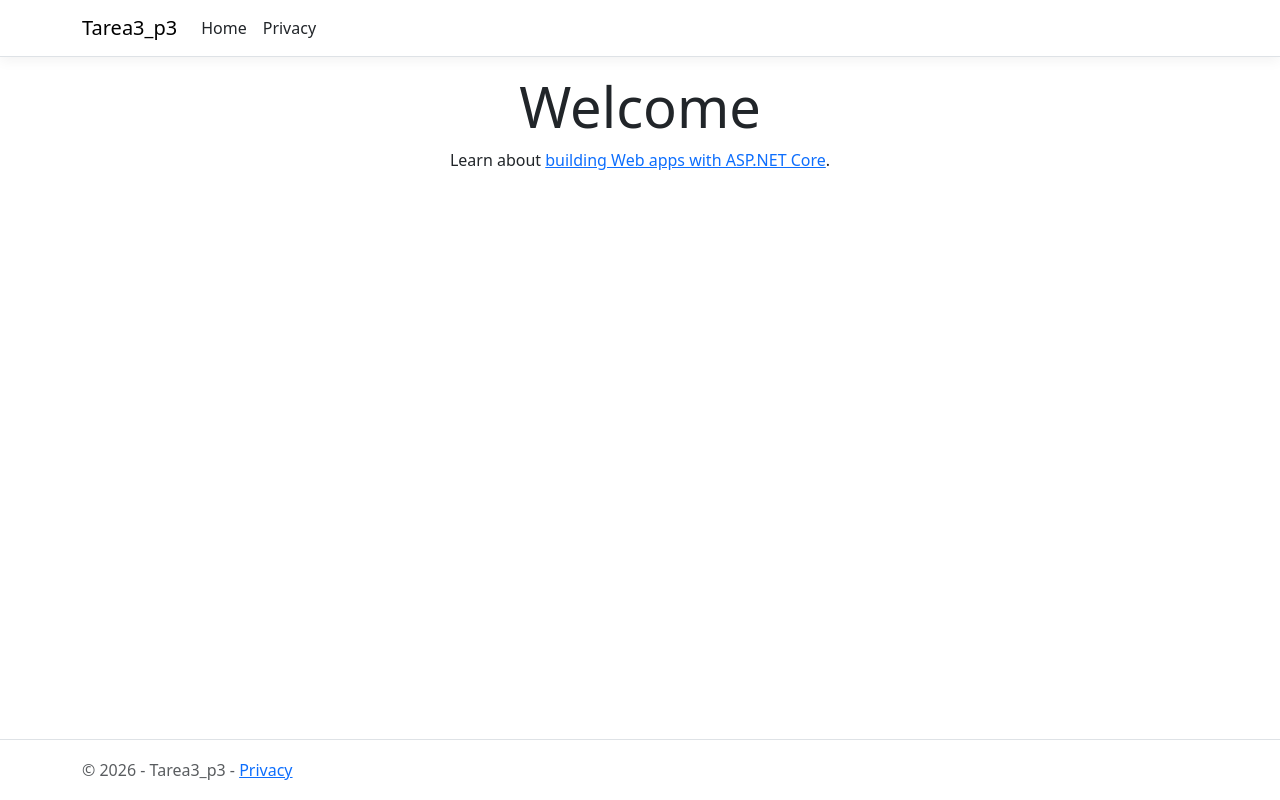
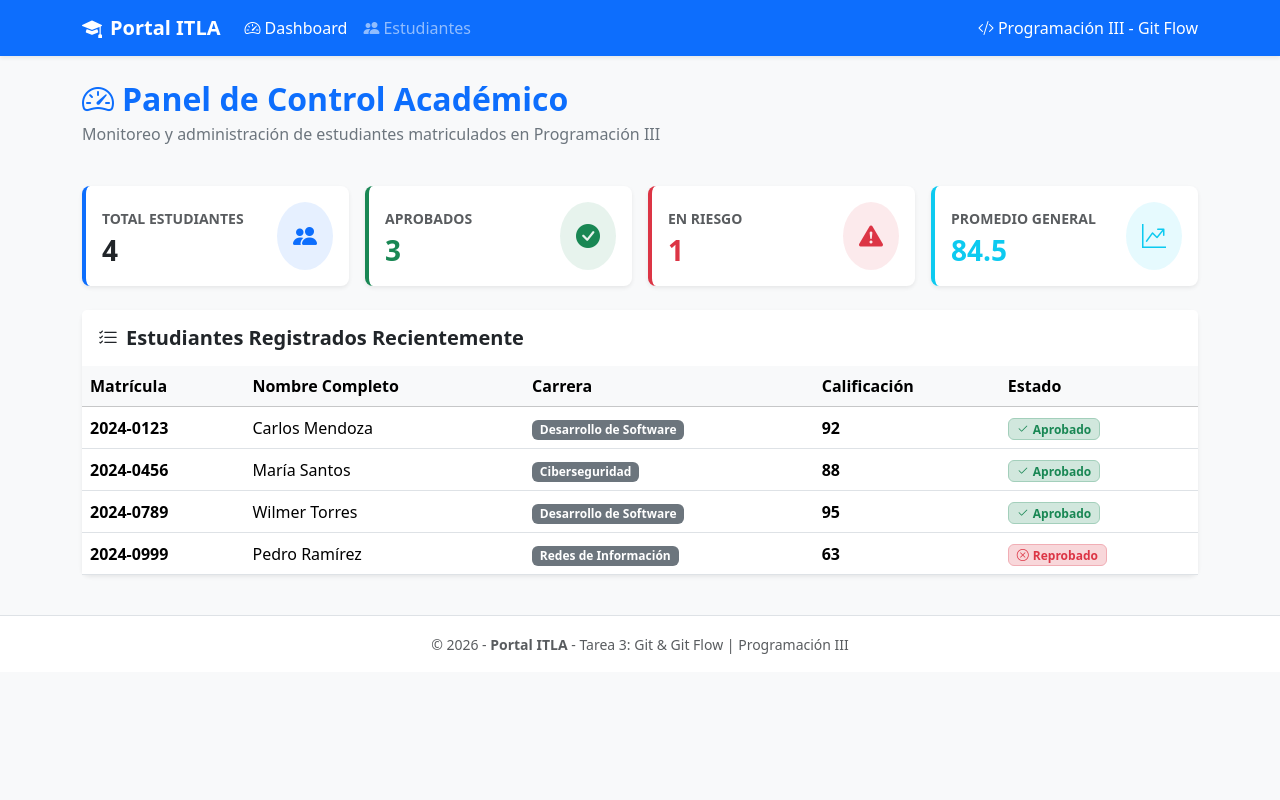
Before and after one commit to MrTorres30/Wilmer_Torres_Tarea_3, an ASP.NET Core app: page / in a window 1280 px wide. Run offline with ASP.NET Core 8, Linux system fonts and the light colour scheme; style sheets or scripts are compiled from the project's sources.

Commit message:
feat: implementacion de dashboard academico y modelo estudiante

```diff
--- a/Pages/Index.cshtml
+++ b/Pages/Index.cshtml
@@ -1,10 +1,128 @@
 @page
 @model IndexModel
 @{
-    ViewData["Title"] = "Home page";
+    ViewData["Title"] = "Dashboard";
 }
 
-<div class="text-center">
-    <h1 class="display-4">Welcome</h1>
-    <p>Learn about <a href="https://learn.microsoft.com/aspnet/core">building Web apps with ASP.NET Core</a>.</p>
+<div class="row mb-4">
+    <div class="col-md-8">
+        <h2 class="fw-bold text-primary mb-1">
+            <i class="bi bi-speedometer2 me-2"></i>Panel de Control Académico
+        </h2>
+        <p class="text-secondary">Monitoreo y administración de estudiantes matriculados en Programación III</p>
+    </div>
 </div>
+
+<!-- Tarjetas de Métricas del Dashboard -->
+<div class="row g-3 mb-4">
+    <div class="col-sm-6 col-xl-3">
+        <div class="card border-0 shadow-sm rounded-3 bg-white border-start border-primary border-4">
+            <div class="card-body">
+                <div class="d-flex align-items-center justify-content-between">
+                    <div>
+                        <span class="text-muted text-uppercase fw-semibold small">Total Estudiantes</span>
+                        <h3 class="fw-bold text-dark mt-1 mb-0">@Model.TotalEstudiantes</h3>
+                    </div>
+                    <div class="bg-primary bg-opacity-10 text-primary p-3 rounded-circle">
+                        <i class="bi bi-people-fill fs-4"></i>
+                    </div>
+                </div>
+            </div>
+        </div>
+    </div>
+
+    <div class="col-sm-6 col-xl-3">
+        <div class="card border-0 shadow-sm rounded-3 bg-white border-start border-success border-4">
+            <div class="card-body">
+                <div class="d-flex align-items-center justify-content-between">
+                    <div>
+                        <span class="text-muted text-uppercase fw-semibold small">Aprobados</span>
+                        <h3 class="fw-bold text-success mt-1 mb-0">@Model.EstudiantesAprobados</h3>
+                    </div>
+                    <div class="bg-success bg-opacity-10 text-success p-3 rounded-circle">
+                        <i class="bi bi-check-circle-fill fs-4"></i>
+                    </div>
+                </div>
+            </div>
+        </div>
+    </div>
+
+    <div class="col-sm-6 col-xl-3">
+        <div class="card border-0 shadow-sm rounded-3 bg-white border-start border-danger border-4">
+            <div class="card-body">
+                <div class="d-flex align-items-center justify-content-between">
+                    <div>
+                        <span class="text-muted text-uppercase fw-semibold small">En Riesgo</span>
+                        <h3 class="fw-bold text-danger mt-1 mb-0">@Model.EstudiantesReprobados</h3>
+                    </div>
+                    <div class="bg-danger bg-opacity-10 text-danger p-3 rounded-circle">
+                        <i class="bi bi-exclamation-triangle-fill fs-4"></i>
+                    </div>
+                </div>
+            </div>
+        </div>
+    </div>
+
+    <div class="col-sm-6 col-xl-3">
+        <div class="card border-0 shadow-sm rounded-3 bg-white border-start border-info border-4">
+            <div class="card-body">
+                <div class="d-flex align-items-center justify-content-between">
+                    <div>
+                        <span class="text-muted text-uppercase fw-semibold small">Promedio General</span>
+                        <h3 class="fw-bold text-info mt-1 mb-0">@Model.PromedioGeneral</h3>
+                    </div>
+                    <div class="bg-info bg-opacity-10 text-info p-3 rounded-circle">
+                        <i class="bi bi-graph-up-arrow fs-4"></i>
+                    </div>
+                </div>
+            </div>
+        </div>
+    </div>
+</div>
+
+<!-- Tabla de Vista Rápida del Dashboard -->
+<div class="card border-0 shadow-sm rounded-3">
+    <div class="card-header bg-white py-3 border-0">
+        <h5 class="fw-bold text-dark mb-0">
+            <i class="bi bi-list-check me-2"></i>Estudiantes Registrados Recientemente
+        </h5>
+    </div>
+    <div class="table-responsive">
+        <table class="table table-hover align-middle mb-0">
+            <thead class="table-light">
+                <tr>
+                    <th>Matrícula</th>
+                    <th>Nombre Completo</th>
+                    <th>Carrera</th>
+                    <th>Calificación</th>
+                    <th>Estado</th>
+                </tr>
+            </thead>
+            <tbody>
+                @foreach (var est in Model.EstudiantesRecientes)
+                {
+                    <tr>
+                        <td class="fw-semibold">@est.Matricula</td>
+                        <td>@est.Nombre</td>
+                        <td><span class="badge bg-secondary">@est.Carrera</span></td>
+                        <td class="fw-bold">@est.Calificacion</td>
+                        <td>
+                            @if (est.Calificacion >= 70)
+                            {
+                                <span class="badge bg-success-subtle text-success border border-success-subtle px-2 py-1">
+                                    <i class="bi bi-check2 me-1"></i>Aprobado
+                                </span>
+                            }
+                            else
+                            {
+                                <span class="badge bg-danger-subtle text-danger border border-danger-subtle px-2 py-1">
+                                    <i class="bi bi-x-circle me-1"></i>Reprobado
+                                </span>
+                            }
+                        </td>
+                    </tr>
+                }
+            </tbody>
+        </table>
+    </div>
+</div>
--- a/Pages/Index.cshtml.cs
+++ b/Pages/Index.cshtml.cs
@@ -1,12 +1,30 @@
-using Microsoft.AspNetCore.Mvc;
 using Microsoft.AspNetCore.Mvc.RazorPages;
+using Tarea3_p3.Models;
 
 namespace Tarea3_p3.Pages;
 
 public class IndexModel : PageModel
 {
+    public int TotalEstudiantes { get; set; } = 4;
+    public int EstudiantesAprobados { get; set; } = 3;
+    public int EstudiantesReprobados { get; set; } = 1;
+    public double PromedioGeneral { get; set; } = 84.5;
+
+    public List<Estudiante> EstudiantesRecientes { get; set; } = new();
+
     public void OnGet()
     {
+        EstudiantesRecientes = new List<Estudiante>
+        {
+            new Estudiante { Id = 1, Matricula = "2024-0123", Nombre = "Carlos Mendoza", Carrera = "Desarrollo de Software", Calificacion = 92, FechaRegistro = DateTime.Now.AddDays(-10) },
+            new Estudiante { Id = 2, Matricula = "2024-0456", Nombre = "María Santos", Carrera = "Ciberseguridad", Calificacion = 88, FechaRegistro = DateTime.Now.AddDays(-8) },
+            new Estudiante { Id = 3, Matricula = "2024-0789", Nombre = "Wilmer Torres", Carrera = "Desarrollo de Software", Calificacion = 95, FechaRegistro = DateTime.Now.AddDays(-4) },
+            new Estudiante { Id = 4, Matricula = "2024-0999", Nombre = "Pedro Ramírez", Carrera = "Redes de Información", Calificacion = 63, FechaRegistro = DateTime.Now.AddDays(-2) }
+        };
 
+        TotalEstudiantes = EstudiantesRecientes.Count;
+        EstudiantesAprobados = EstudiantesRecientes.Count(e => e.Calificacion >= 70);
+        EstudiantesReprobados = EstudiantesRecientes.Count(e => e.Calificacion < 70);
+        PromedioGeneral = EstudiantesRecientes.Any() ? Math.Round(EstudiantesRecientes.Average(e => e.Calificacion), 1) : 0;
     }
 }
--- a/Pages/Shared/_Layout.cshtml
+++ b/Pages/Shared/_Layout.cshtml
@@ -1,52 +1,59 @@
 <!DOCTYPE html>
-<html lang="en">
+<html lang="es">
 <head>
     <meta charset="utf-8" />
     <meta name="viewport" content="width=device-width, initial-scale=1.0" />
-    <title>@ViewData["Title"] - Tarea3_p3</title>
-    <script type="importmap"></script>
+    <title>@ViewData["Title"] - Portal ITLA CRUD</title>
     <link rel="stylesheet" href="~/lib/bootstrap/dist/css/bootstrap.min.css" />
+    <link rel="stylesheet" href="https://cdn.jsdelivr.net/npm/bootstrap-icons@1.11.3/font/bootstrap-icons.min.css" />
     <link rel="stylesheet" href="~/css/site.css" asp-append-version="true" />
-    <link rel="stylesheet" href="~/Tarea3_p3.styles.css" asp-append-version="true" />
 </head>
-<body>
+<body class="bg-light">
     <header>
-        <nav class="navbar navbar-expand-sm navbar-toggleable-sm navbar-light bg-white border-bottom box-shadow mb-3">
+        <nav class="navbar navbar-expand-lg navbar-dark bg-primary shadow-sm">
             <div class="container">
-                <a class="navbar-brand" asp-area="" asp-page="/Index">Tarea3_p3</a>
-                <button class="navbar-toggler" type="button" data-bs-toggle="collapse" data-bs-target=".navbar-collapse" aria-controls="navbarSupportedContent"
-                        aria-expanded="false" aria-label="Toggle navigation">
+                <a class="navbar-brand fw-bold" asp-page="/Index">
+                    <i class="bi bi-mortarboard-fill me-2"></i>Portal ITLA
+                </a>
+                <button class="navbar-toggler" type="button" data-bs-toggle="collapse" data-bs-target="#navbarContent"
+                        aria-controls="navbarContent" aria-expanded="false" aria-label="Toggle navigation">
                     <span class="navbar-toggler-icon"></span>
                 </button>
-                <div class="navbar-collapse collapse d-sm-inline-flex justify-content-between">
-                    <ul class="navbar-nav flex-grow-1">
+                <div class="collapse navbar-collapse" id="navbarContent">
+                    <ul class="navbar-nav me-auto mb-2 mb-lg-0">
                         <li class="nav-item">
-                            <a class="nav-link text-dark" asp-area="" asp-page="/Index">Home</a>
+                            <a class="nav-link active" asp-page="/Index">
+                                <i class="bi bi-speedometer2 me-1"></i>Dashboard
+                            </a>
                         </li>
                         <li class="nav-item">
-                            <a class="nav-link text-dark" asp-area="" asp-page="/Privacy">Privacy</a>
+                            <a class="nav-link" asp-page="/Index">
+                                <i class="bi bi-people-fill me-1"></i>Estudiantes
+                            </a>
                         </li>
                     </ul>
+                    <span class="navbar-text text-white">
+                        <i class="bi bi-code-slash me-1"></i>Programación III - Git Flow
+                    </span>
                 </div>
             </div>
         </nav>
     </header>
-    <div class="container">
+
+    <div class="container my-4">
         <main role="main" class="pb-3">
             @RenderBody()
         </main>
     </div>
 
-    <footer class="border-top footer text-muted">
-        <div class="container">
-            &copy; 2026 - Tarea3_p3 - <a asp-area="" asp-page="/Privacy">Privacy</a>
+    <footer class="footer text-muted bg-white border-top py-3 mt-auto">
+        <div class="container text-center">
+            <small>&copy; 2026 - <strong>Portal ITLA</strong> - Tarea 3: Git & Git Flow | Programación III</small>
         </div>
     </footer>
 
     <script src="~/lib/jquery/dist/jquery.min.js"></script>
     <script src="~/lib/bootstrap/dist/js/bootstrap.bundle.min.js"></script>
-    <script src="~/js/site.js" asp-append-version="true"></script>
-
     @await RenderSectionAsync("Scripts", required: false)
 </body>
 </html>
```
Also changed, not shown: Models/Estudiante.cs (added, +12 -0 lines).
